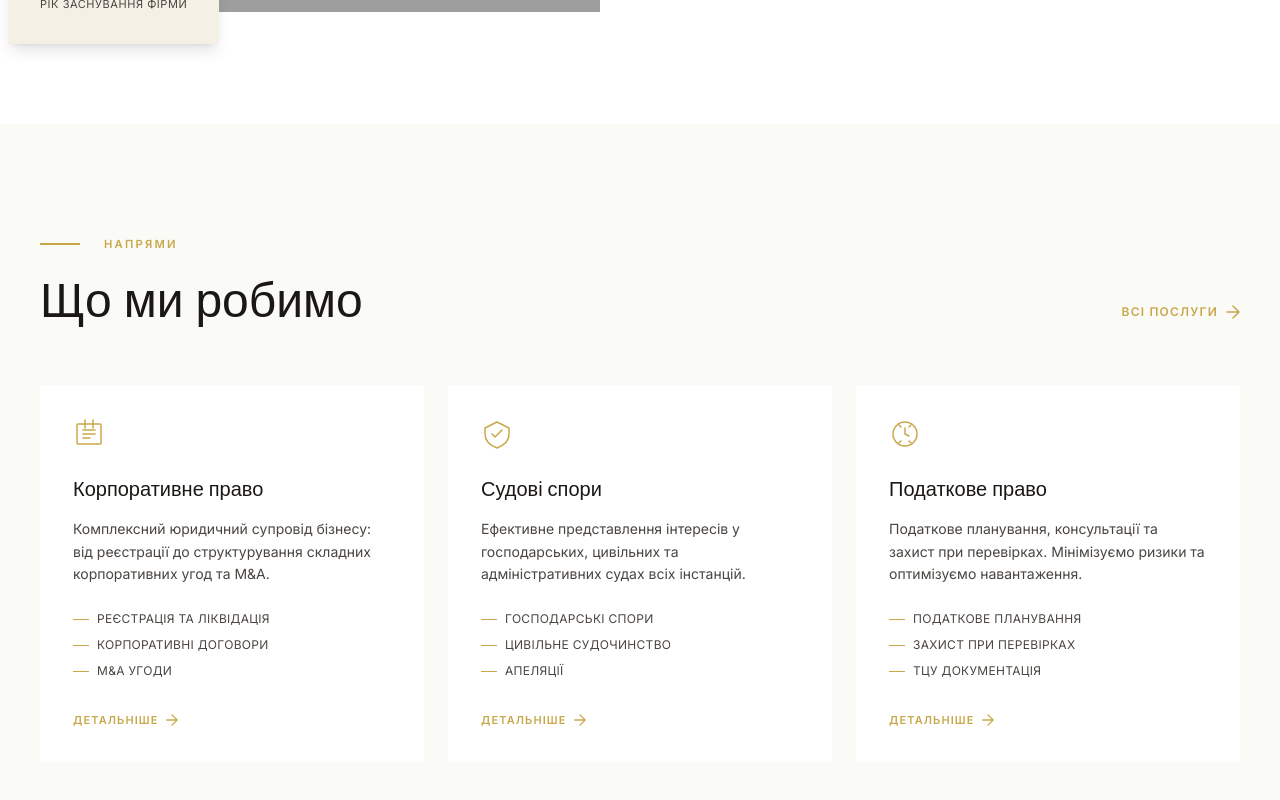
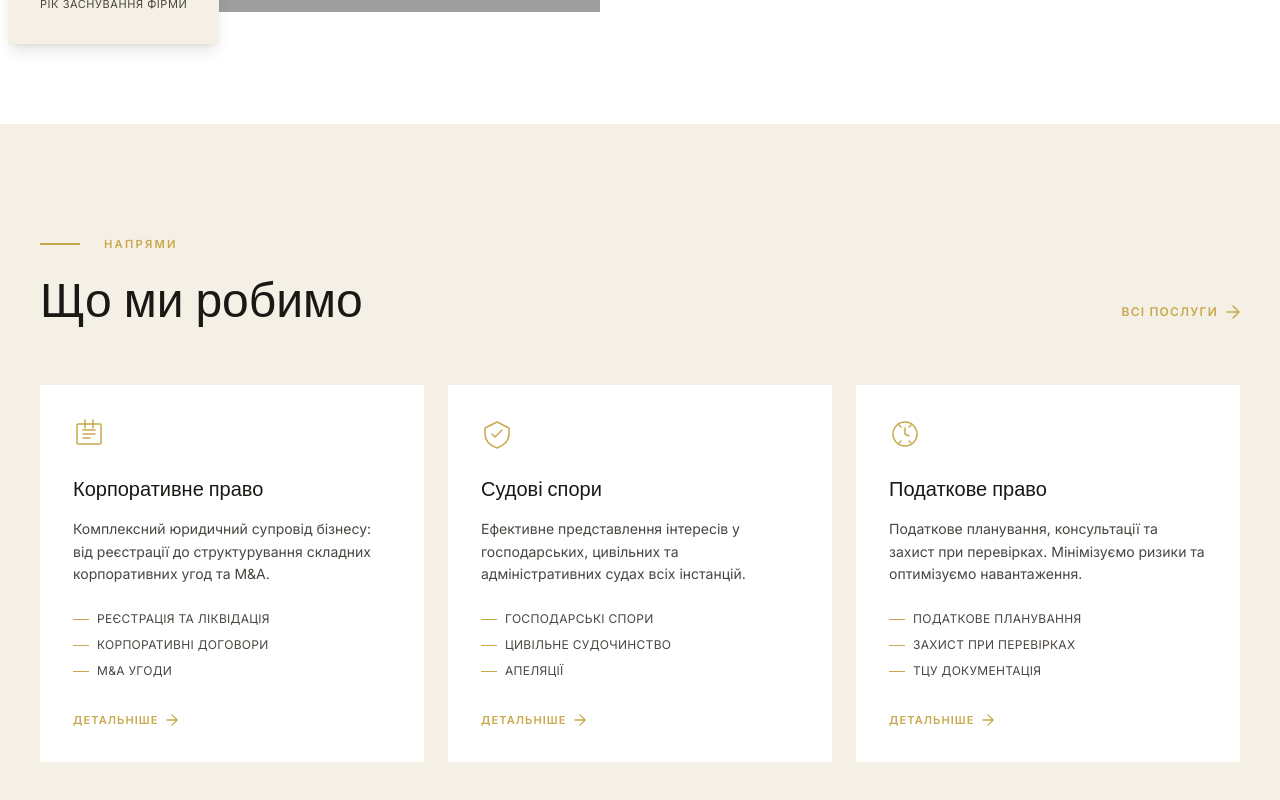
Before and after one commit to danylonahorniuk/evolution-law-firm, a Next.js app: page / in a window 1280 px wide. Shown: the part 1680-2480 px from the top of the page. Built offline with nearby package versions, Linux system fonts and the light colour scheme; grey boxes are pictures that could not be loaded; a web font is replaced by a local one.

Commit message:
style: set cream-warm background on Services and FAQ sections

```diff
--- a/src/components/FAQ.tsx
+++ b/src/components/FAQ.tsx
@@ -34,7 +34,7 @@ export default function FAQ() {
   const [open, setOpen] = useState<number | null>(0);
 
   return (
-    <section id="faq" className="py-28 bg-[var(--cream)]">
+    <section id="faq" className="py-28 bg-[var(--cream-warm)]">
       <div className="max-w-4xl mx-auto px-6 lg:px-10">
         <Animate className="text-center mb-16">
           <div className="flex items-center justify-center gap-3 mb-5">
--- a/src/components/Services.tsx
+++ b/src/components/Services.tsx
@@ -42,7 +42,7 @@ const services = [
 
 export default function Services() {
   return (
-    <section id="services" className="py-28 bg-[var(--cream)]">
+    <section id="services" className="py-28 bg-[var(--cream-warm)]">
       <div className="max-w-7xl mx-auto px-6 lg:px-10">
         <Animate className="flex flex-col lg:flex-row lg:items-end justify-between mb-16 gap-6">
           <div>
```
